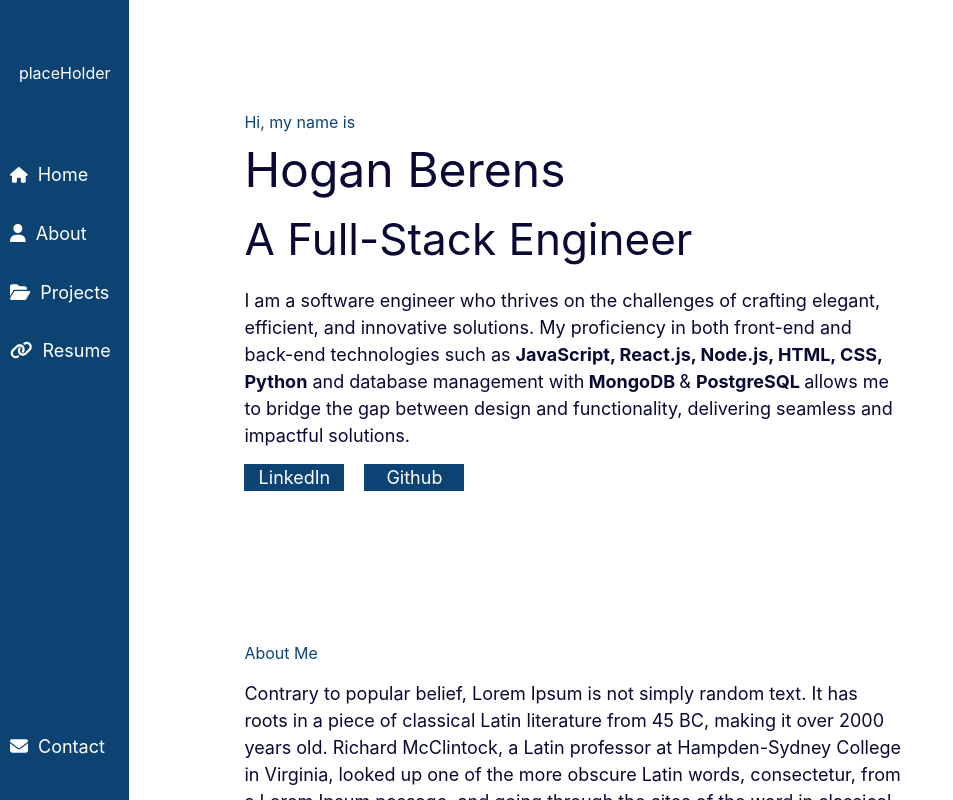
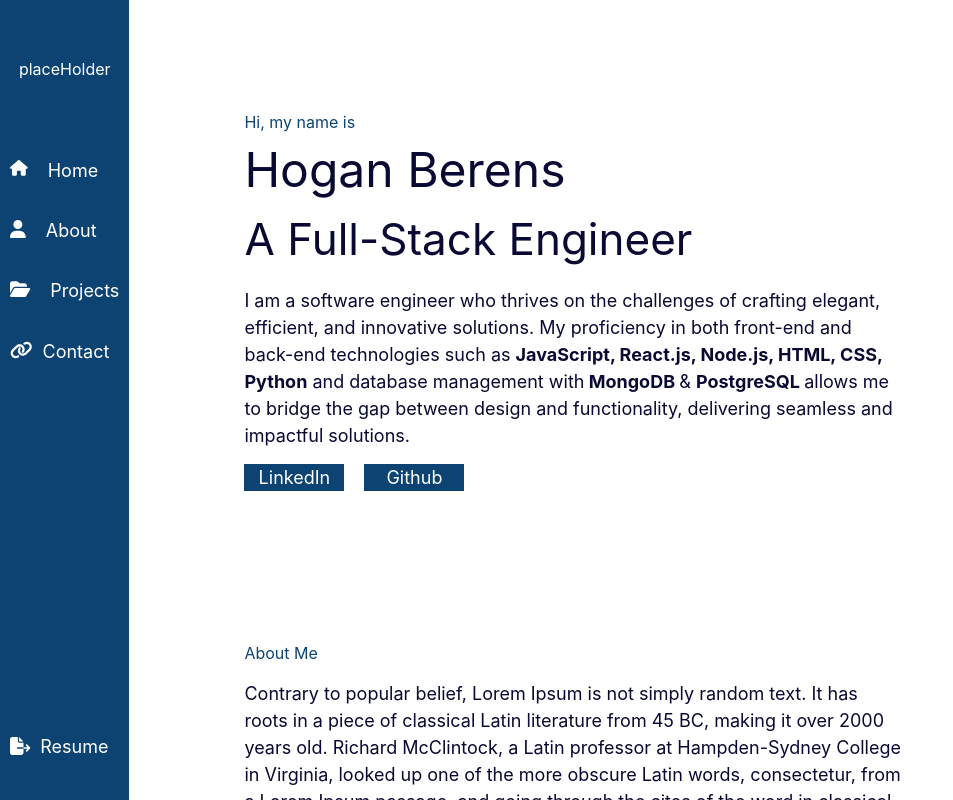
Before and after one commit to HoganBerens/hoganberens.github.io, a React (Create React App) app: page / in a window 1280 px wide. Shown: the whole page, without its empty margins (0-953 px from the left). Built offline with nearby package versions, Linux system fonts and the light colour scheme; the HTML template or start-up script is replaced by a standard one.

Commit message:
more dashboard styling

```diff
--- a/src/components/Content/Contact.css
+++ b/src/components/Content/Contact.css
@@ -1,5 +1,19 @@
 .contact-wrapper {
   display: flex;
+  flex-direction: column;
   width: 80%;
-  margin-bottom: 90px;
+  padding-bottom: 90px;
 }
+.contact-links-profile {
+  display: flex;
+  justify-content: space-between;
+  font-size: 18px;
+}
+.contact-link {
+  color: black;
+  font-size: 18px;
+}
+.contact-link:hover {
+  color: rgb(13 67 115);
+  text-decoration: underline;
+}
--- a/src/components/Content/Contact.jsx
+++ b/src/components/Content/Contact.jsx
@@ -1,11 +1,26 @@
+import './Contact.css';
+import { Link } from 'react-router-dom';
+
 const Contact = () => {
   return (
     <div className="contact-wrapper">
       <div className="projects-title">Contact</div>
-      <div className="">
+      <div className="contact-links-profile">
+        <Link
+          className="contact-link"
+          target="_blank"
+          to="https://github.com/HoganBerens"
+        >
+          GitHub
+        </Link>
+        <Link
+          className="contact-link"
+          target="_blank"
+          to="https://www.linkedin.com/in/hogan-berens/"
+        >
+          LinkedIn
+        </Link>
         <div>Email</div>
-        <div>Github</div>
-        <div>LinkedIn</div>
       </div>
     </div>
   );
--- a/src/components/Navigation/Navigation.css
+++ b/src/components/Navigation/Navigation.css
@@ -25,7 +25,10 @@
 .navigation-link-item {
   margin-left: 10px;
   font-size: 18px;
+  color: white;
+  align-self: center;
 }
+
 .navigation-profile-links {
   display: flex;
   height: 100%;
--- a/src/components/Navigation/Navigation.jsx
+++ b/src/components/Navigation/Navigation.jsx
@@ -7,7 +7,7 @@ import {
   faUser,
   faFolderOpen,
   faLink,
-  faEnvelope,
+  faFileExport,
 } from '@fortawesome/free-solid-svg-icons';
 
 const Navigation = () => {
@@ -19,33 +19,41 @@ const Navigation = () => {
           <div className="navigation-link-item">
             <FontAwesomeIcon className="fa-sm" icon={faHouse} />
           </div>
-          <div className="navigation-link-item">Home</div>
+          <a href="" className="navigation-link-item">
+            <span className="navigation-link-item">Home</span>
+          </a>
         </div>
         <div className="navigation-link">
           <div className="navigation-link-item">
             <FontAwesomeIcon icon={faUser} />
           </div>
-          <div className="navigation-link-item">About</div>
+          <a href="" className="navigation-link-item">
+            <span className="navigation-link-item">About</span>
+          </a>
         </div>
         <div className="navigation-link">
           <div className="navigation-link-item">
             <FontAwesomeIcon icon={faFolderOpen} />
           </div>
-          <div className="navigation-link-item">Projects</div>
+          <a href="" className="navigation-link-item">
+            <span className="navigation-link-item">Projects</span>
+          </a>
         </div>
-        <div className="navigation-link">
+        <div className="navigation-contact">
           <div className="navigation-link-item">
             <FontAwesomeIcon icon={faLink} />
           </div>
-          <div className="navigation-link-item">Resume</div>
+          <a href="">
+            <span className="navigation-link-item">Contact</span>
+          </a>
         </div>
       </div>
       <div className="navigation-profile-links">
-        <div className="navigation-contact">
+        <div className="navigation-link">
           <div className="navigation-link-item">
-            <FontAwesomeIcon icon={faEnvelope} />
+            <FontAwesomeIcon icon={faFileExport} />
           </div>
-          <div className="navigation-link-item">Contact</div>
+          <div className="navigation-link-item">Resume</div>
         </div>
       </div>
     </div>
```
